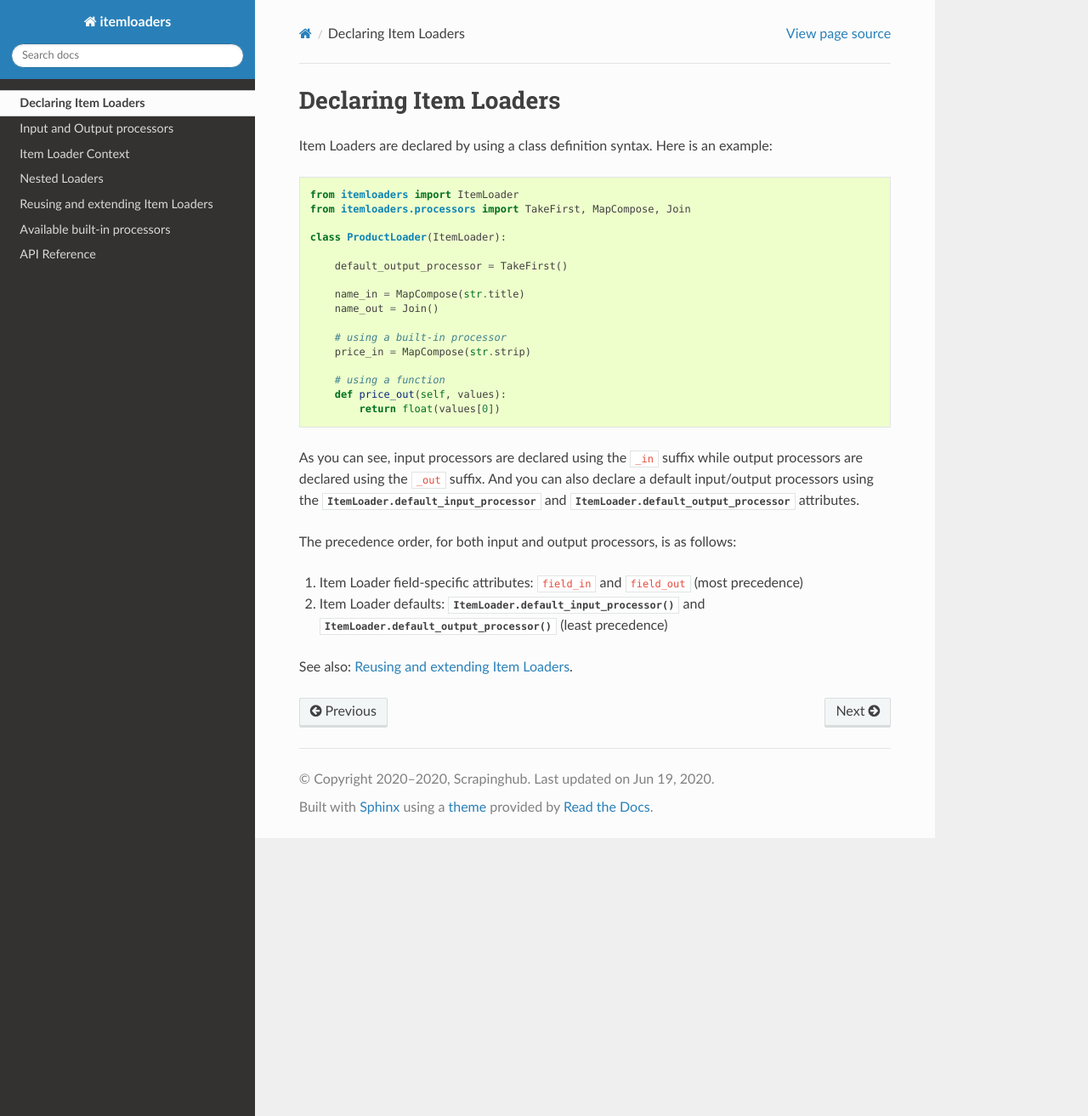
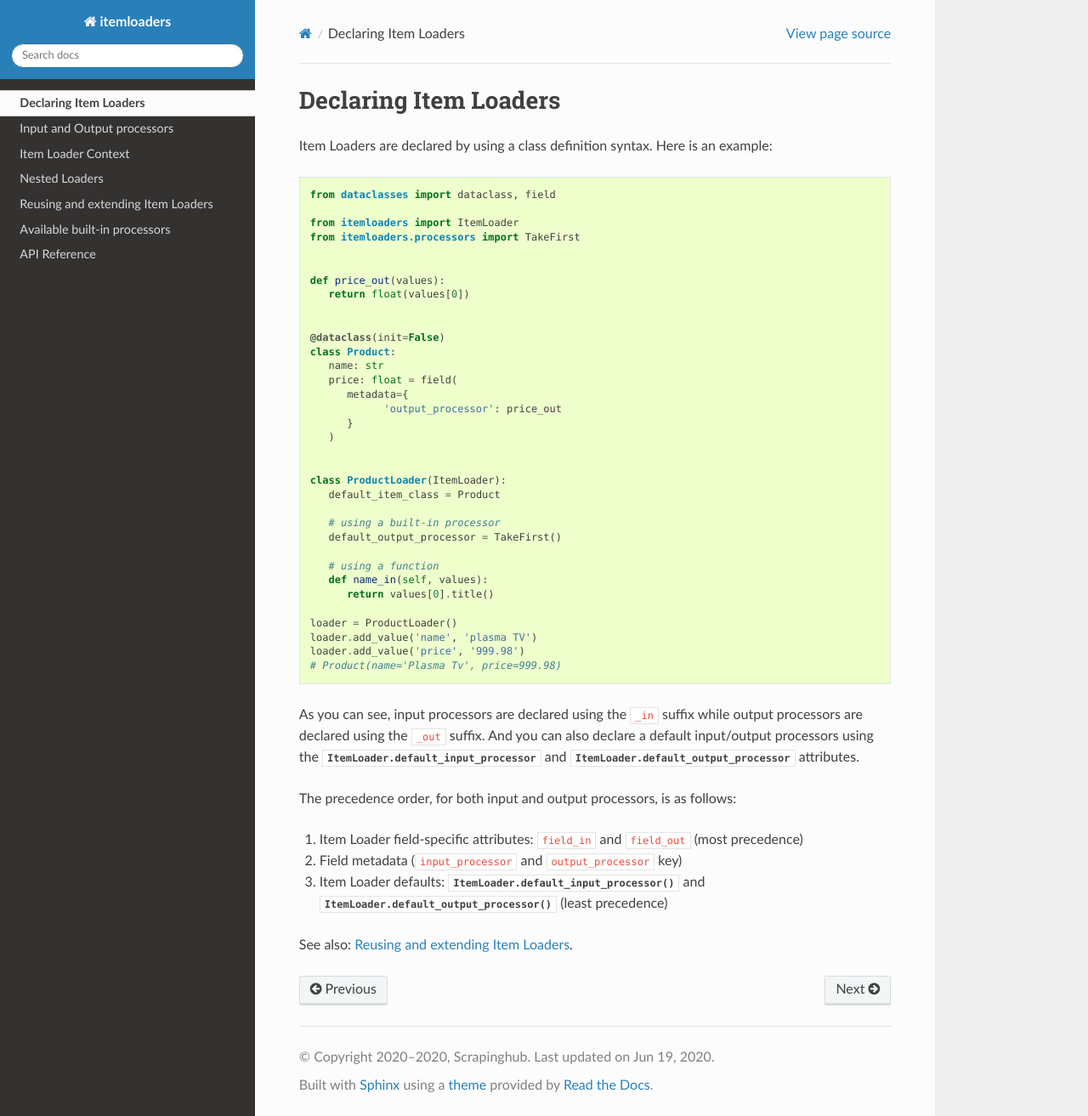
Before and after one commit to scrapy/itemloaders, a Sphinx documentation site: the page built from docs/declaring-loaders.rst, in a window 1280 px wide and 1313 px high. Shown: the whole window at 85% size. Built offline with Sphinx 7.4.7 and the Read the Docs theme 2.0.0, drawn with Linux system fonts in a browser that asks for light colours.

Commit message:
Update docs with field metadata

```diff
--- a/docs/declaring-loaders.rst
+++ b/docs/declaring-loaders.rst
@@ -5,22 +5,40 @@ Declaring Item Loaders
 
 Item Loaders are declared by using a class definition syntax. Here is an example::
 
-    from itemloaders import ItemLoader
-    from itemloaders.processors import TakeFirst, MapCompose, Join
+   from dataclasses import dataclass, field
 
-    class ProductLoader(ItemLoader):
+   from itemloaders import ItemLoader
+   from itemloaders.processors import TakeFirst
 
-        default_output_processor = TakeFirst()
 
-        name_in = MapCompose(str.title)
-        name_out = Join()
+   def price_out(values):
+      return float(values[0])
 
-        # using a built-in processor
-        price_in = MapCompose(str.strip)
 
-        # using a function
-        def price_out(self, values):
-            return float(values[0])
+   @dataclass(init=False)
+   class Product:
+      name: str
+      price: float = field(
+         metadata={
+               'output_processor': price_out
+         }
+      )
+
+
+   class ProductLoader(ItemLoader):
+      default_item_class = Product
+
+      # using a built-in processor
+      default_output_processor = TakeFirst()
+
+      # using a function
+      def name_in(self, values):
+         return values[0].title()
+
+   loader = ProductLoader()
+   loader.add_value('name', 'plasma TV')
+   loader.add_value('price', '999.98')
+   # Product(name='Plasma Tv', price=999.98)
 
 As you can see, input processors are declared using the ``_in`` suffix while
 output processors are declared using the ``_out`` suffix. And you can also
@@ -32,7 +50,8 @@ The precedence order, for both input and output processors, is as follows:
 
 1. Item Loader field-specific attributes: ``field_in`` and ``field_out`` (most
    precedence)
-2. Item Loader defaults: :meth:`ItemLoader.default_input_processor` and
+2. Field metadata (``input_processor`` and ``output_processor`` key)
+3. Item Loader defaults: :meth:`ItemLoader.default_input_processor` and
    :meth:`ItemLoader.default_output_processor` (least precedence)
 
 See also: :ref:`extending-loaders`.
```
